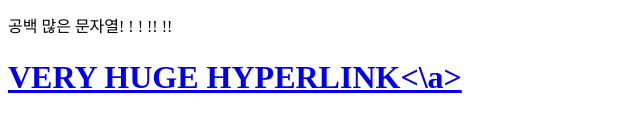
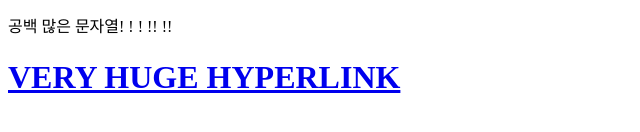
Before and after one commit to fluorine1001/fluorine.github.io, a plain HTML site: page index.html in a window 1280 px wide. Shown: the part 464-596 px from the top of the page, without its empty margins (0-640 px from the left). Drawn offline with Linux system fonts and the light colour scheme.

Commit message:
Update index.html

```diff
--- a/index.html
+++ b/index.html
@@ -19,6 +19,6 @@
 <p>여기에 원하는 텍스트 입력하기: <input type="text" /></p>
 <p>출력은 없답니다 ★</p>
 <p id="noWhitespace">공백     많은     문자열! ! ! !!    !!</p>
-<h1><a href="https://www.geogebra.org/calculator">VERY HUGE HYPERLINK<\a></h1>
+<h1><a href="https://www.geogebra.org/calculator">VERY HUGE HYPERLINK</a></h1>
 </body>
 </html>
```
